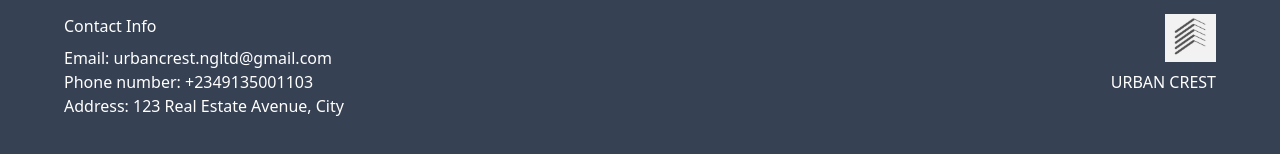
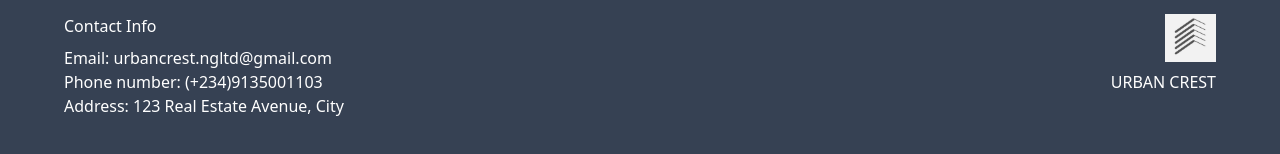
Before and after one commit to Hassanuabdulkadeer/urban-crest, a React (Vite) app: page / in a window 1280 px wide. Shown: the part 2027-2181 px from the top of the page. Built offline with nearby package versions, Linux system fonts and the light colour scheme.

Commit message:
new change

```diff
--- a/src/App.jsx
+++ b/src/App.jsx
@@ -416,7 +416,7 @@ const Footer = () => (
         <a href="mailto:urbancrest.ngltd@gmail.com">
           Email: urbancrest.ngltd@gmail.com
         </a>
-        <p>Phone number: +2349135001103</p>
+        <p>Phone number: (+234)9135001103</p>
         <p>Address: 123 Real Estate Avenue, City</p>
       </div>
       <div className="flex flex-col items-end">
```
